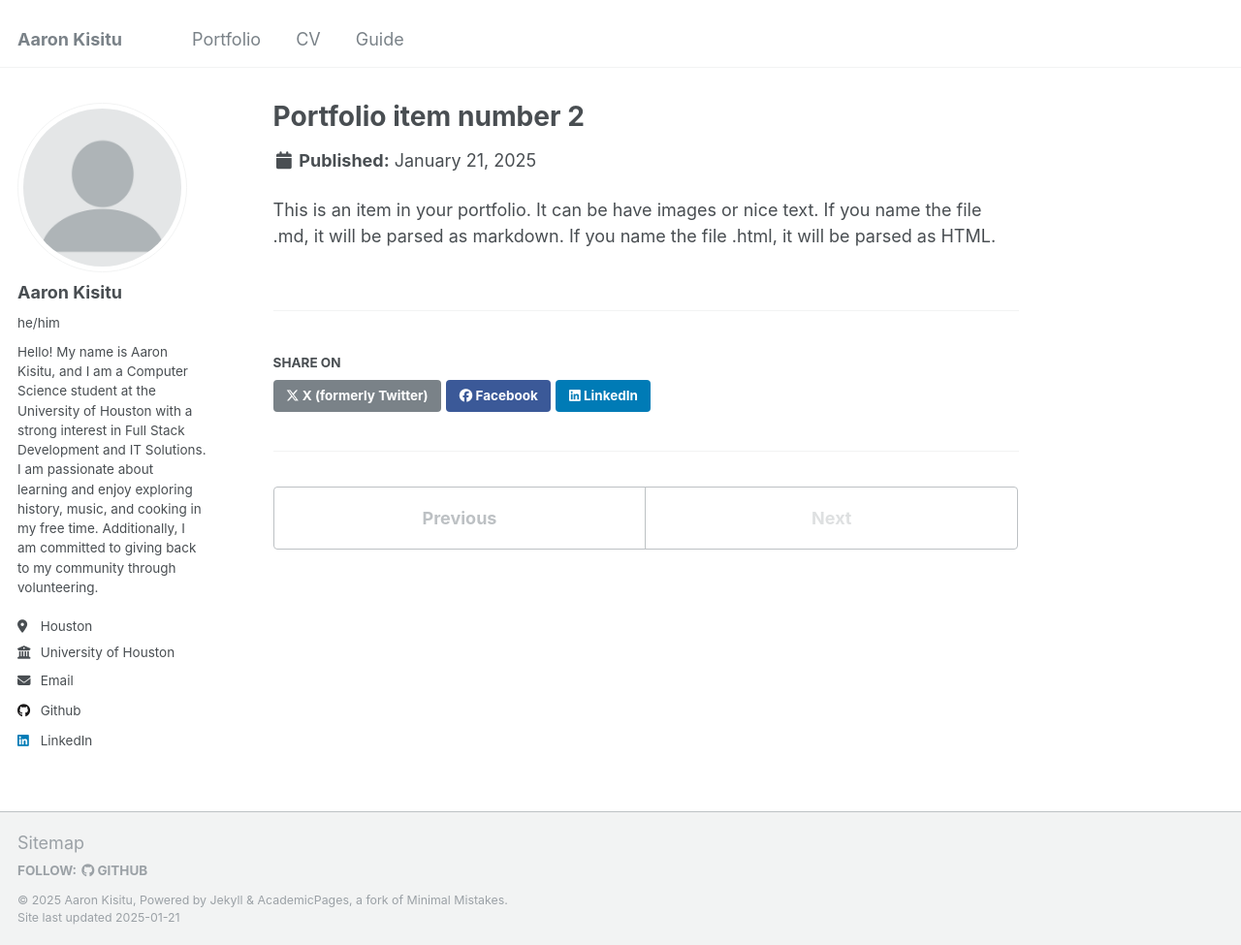
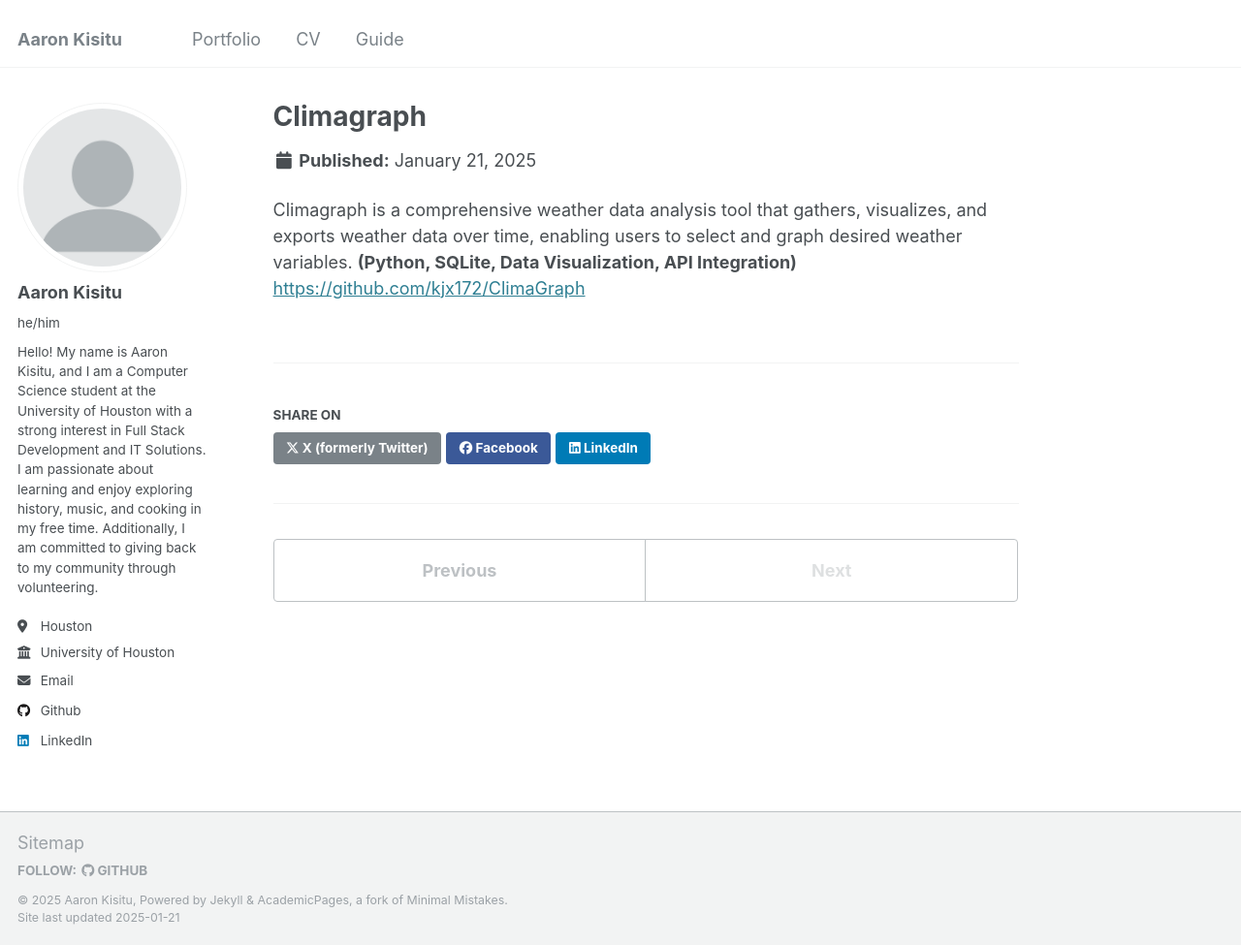
Before and after one commit to kjx172/kjx172.github.io, a Jekyll site: the page built from _portfolio/portfolio-2.html, in a window 1280 px wide and 975 px high. Shown: the whole window at 97% size. Built offline with Jekyll 4.4.1, drawn with Linux system fonts in a browser that asks for light colours.

Commit message:
Update portfolio-2.html

```diff
--- a/_portfolio/portfolio-2.html
+++ b/_portfolio/portfolio-2.html
@@ -1,7 +1,9 @@
 ---
-title: "Portfolio item number 2"
-excerpt: "Short description of portfolio item number 2 <br/><img src='/images/500x300.png'>"
+title: "Climagraph"
+excerpt: "A data analysis tool for wather data"
 collection: portfolio
 ---
 
-This is an item in your portfolio. It can be have images or nice text. If you name the file .md, it will be parsed as markdown. If you name the file .html, it will be parsed as HTML.
+Climagraph is a comprehensive weather data analysis tool that gathers, visualizes, and exports weather data over time, enabling users to select and graph desired weather variables.
+<strong>(Python, SQLite, Data Visualization, API Integration)</strong>
+<a href="https://github.com/kjx172/ClimaGraph">https://github.com/kjx172/ClimaGraph</a>
```
